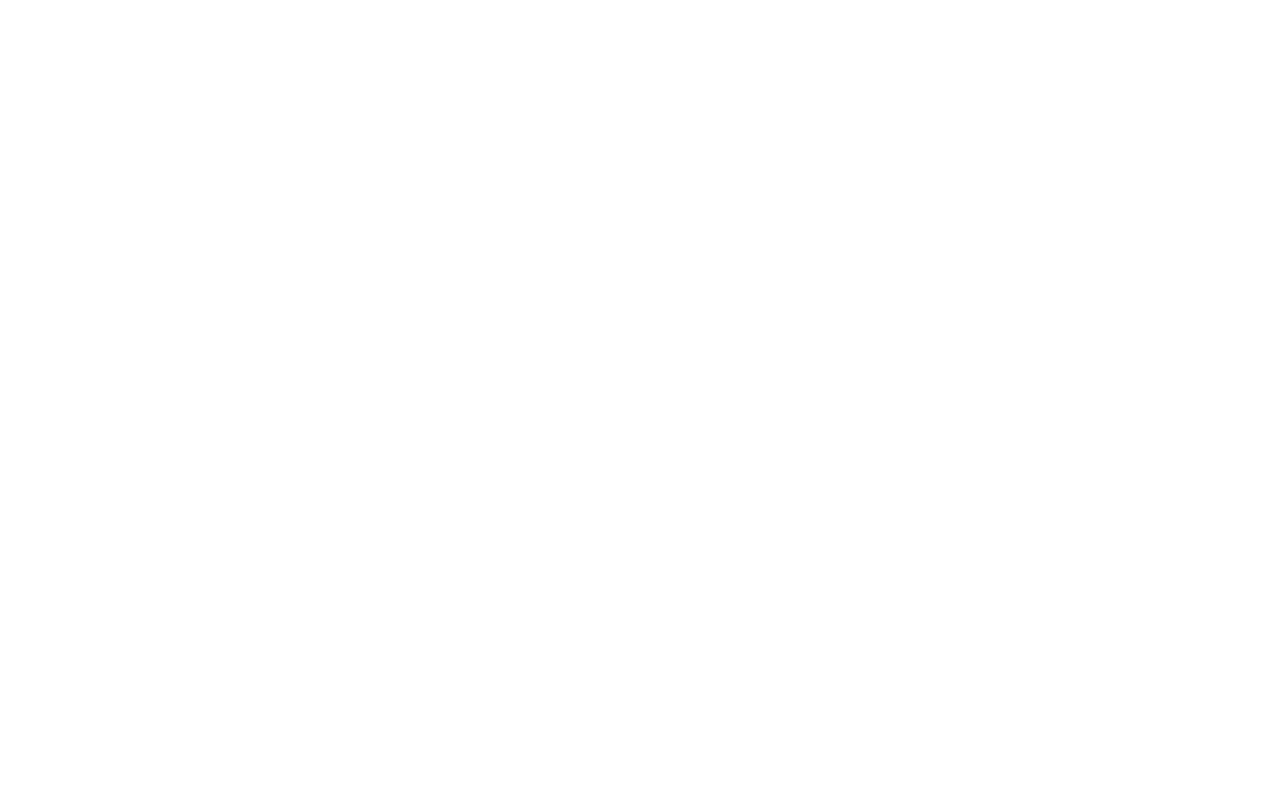
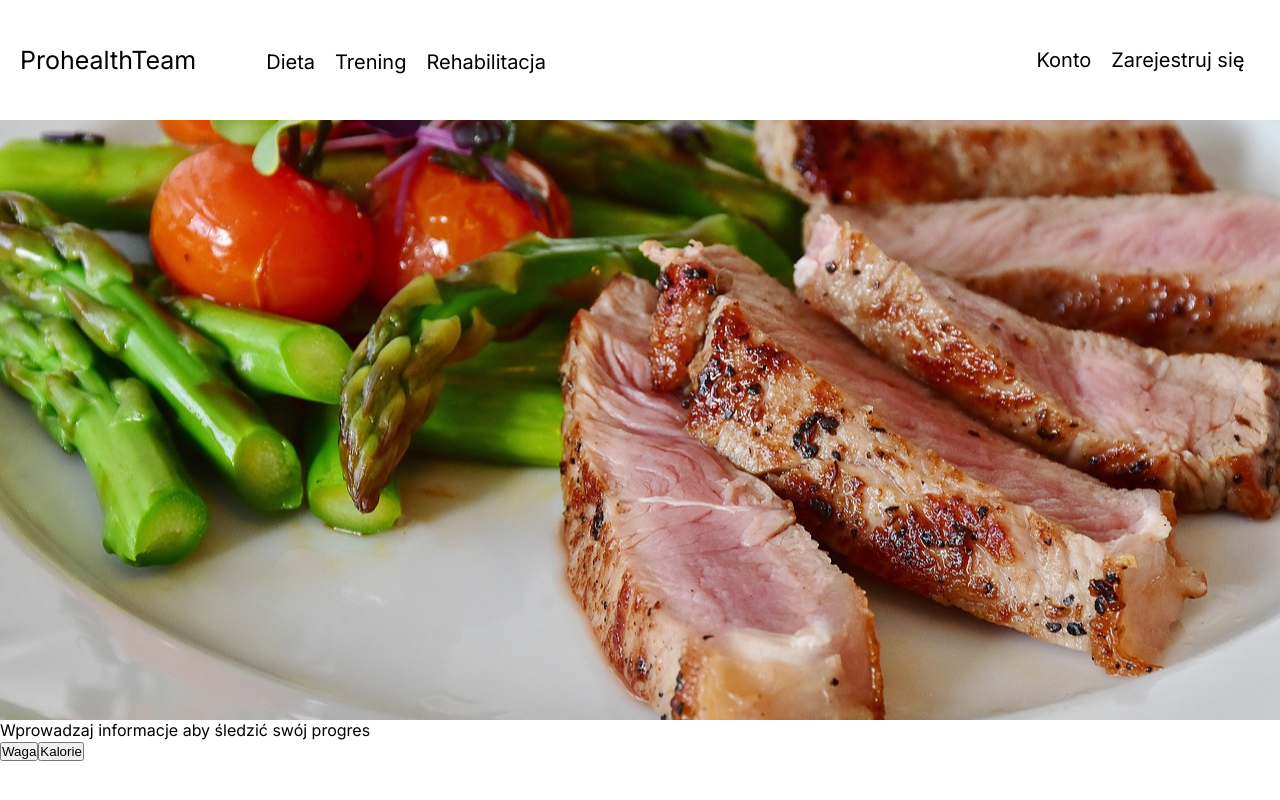
Before and after one commit to Pawko23/ProhealthTeam, a React (Create React App) app: page /userprogress in a window 1280 px wide. Before the commit this address had no page. Shown: the top 800 px of the page. Built offline with nearby package versions, Linux system fonts and the light colour scheme.

Commit message:
initial component for user progress

```diff
--- a/src/Routes.js
+++ b/src/Routes.js
@@ -9,6 +9,7 @@
 import RehabMain from './components/RehabMain';
 import RecipeDetails from './components/RecipeDetails';
 import BmiCalculator from './components/BmiCalculator';
+import UserProgress from './components/UserProgress';
 
 function AppRoutes() {
   return (
@@ -22,6 +23,7 @@
       <Route path='/recipes' element={<DietMain />} />
       <Route path='/recipes/:id' element={<RecipeDetails />} />
       <Route path='/bmicalculator' element={<BmiCalculator />} />
+      <Route path='/userprogress' element={<UserProgress />} />
     </Routes>
   );
 }
--- a/src/components/DietMain.js
+++ b/src/components/DietMain.js
@@ -34,7 +34,7 @@
       <div className={DietMainStyles.container}>
         <div className={DietMainStyles['diet-buttons']}>
           <button className={DietMainStyles['diet-btn']} id='progress-btn'><Link to='/bmicalculator'>Kalkulator BMI</Link></button>
-          <button className={DietMainStyles['diet-btn']} id='progress-btn'><Link to=''>Mój Progres</Link></button>
+          <button className={DietMainStyles['diet-btn']} id='progress-btn'><Link to='/userprogress'>Mój Progres</Link></button>
         </div>
 
         <div className={DietMainStyles['search-bar-box']}>
@@ -69,54 +69,6 @@
                   </Link>
         ) : null;
       })}
-
-
-
-
-
-
-        {/* <div className={DietMainStyles['recipes-container']}>
-          <div className={DietMainStyles['meal-recipes']}>
-            <h3>ŚNIADANIA</h3>
-            <div>
-                {recipes
-                .filter((recipe) => recipe.type === 'breakfast')
-                .map((recipe) => (
-                  <Link to={`/recipes/${recipe._id}`}>
-                    <div
-                      className={DietMainStyles['recipe-box']}
-                      key={recipe._id}
-                    >
-                      <div className={DietMainStyles['recipe-img']}></div>
-                      <p className={DietMainStyles['recipe-name']}>
-                        {recipe.name}
-                      </p>
-                    </div>
-                  </Link>
-                ))}
-              </div>
-          </div>
-          <div className={DietMainStyles['meal-recipes']}>
-            <h3>II ŚNIADANIA</h3>
-            <div>
-                {recipes
-                .filter((recipe) => recipe.type === 'second_breakfast')
-                .map((recipe) => (
-                  <Link to={`/recipes/${recipe._id}`}>
-                    <div
-                      className={DietMainStyles['recipe-box']}
-                      key={recipe._id}
-                    >
-                      <div className={DietMainStyles['recipe-img']}></div>
-                      <p className={DietMainStyles['recipe-name']}>
-                        {recipe.name}
-                      </p>
-                    </div>
-                  </Link>
-                ))}
-              </div>
-          </div>
-        </div> */}
       </div>
       <Footer />
     </>
--- /dev/null
+++ b/src/components/UserProgress.js
@@ -0,0 +1,98 @@
+import React, { useState, useEffect } from 'react'
+import Link from 'react-router-dom'
+import ProgressStyles from '../styles/UserProgress.module.css'
+import Navbar from './Navbar'
+import Header from './Header'
+import Footer from './Footer'
+import DietPageHero from '../img/diet.jpg';
+
+const Weight = () => {
+    return (
+        <>
+            <div className={ProgressStyles['weight-container']}>
+                <div className={ProgressStyles['data-box']}>
+                    <label>Ustaw swój cel</label>
+                    <input type='number'></input>
+                    <label>Wprowadź obecną wagę:</label>
+                    <input type='number'></input>
+                </div>
+                <div className={ProgressStyles['graph-box']}></div>
+                <button>Zapisz dane</button>
+            </div>
+        </>
+    )
+}
+
+const Kcal = () => {
+    return (
+        <>
+            <div className={ProgressStyles['kcal-container']}>
+                <div className={ProgressStyles['intake-box']}>
+                    <p>Oblicz swoje zapotrzebowanie</p>
+                    <label>Wiek</label>
+                    <input type='number'></input>
+                    <label>Waga</label>
+                    <input type='number'></input>
+                    <label>Wzrost</label>
+                    <input type='number'></input>
+                    <label>Kobieta</label>
+                    <input type='radio'></input>
+                    <label>Mężczyzna</label>
+                    <input type='radio'></input>
+                    <p>Aktywność</p>
+                    <label>Niska( znikoma aktywność fizyczna )</label>
+                    <input type='checkbox'></input>
+                    <label>Średnia( 1-3 treningi w tygodniu )</label>
+                    <input type='checkbox'></input>
+                    <label>Wysoka( więcej niż 3 treningi w tygodniu )</label>
+                    <input type='checkbox'></input>
+                    <button type='submit'>Oblicz</button>
+                </div>
+                <div className={ProgressStyles['intake-results']}>
+                    <label>Aby schudnąć: </label>
+                    <p>2300</p>
+                    <label>Aby utrzymać: </label>
+                    <p>2500</p>
+                    <label>Aby przytyć: </label>
+                    <p>2800</p>
+                </div>
+            </div>
+        </>
+    )
+}
+
+
+
+const UserProgress = () => {
+
+    const [option, setOption] = useState(null)
+
+    const selectOption = (option) => {
+        setOption(option)
+    }
+
+    return (
+        <>
+            <Navbar />
+            <Header
+                heroImage={DietPageHero}
+            />
+            <div className={ProgressStyles.container}>
+                <div className={ProgressStyles['info-box']}>
+                    <p>Wprowadzaj informacje aby śledzić swój progres</p>
+                </div>
+                <div className={ProgressStyles['option-box']}>
+                    <button onClick={() => selectOption('weight')}>Waga</button>
+                    <button onClick={() => selectOption('kcal')}>Kalorie</button>
+                </div>
+
+                {option === 'weight' && <Weight />}
+                {option === 'kcal' && <Kcal />}
+
+            </div>
+            <Footer />
+        </>
+    )
+}
+
+export default UserProgress
--- /dev/null
+++ b/src/styles/UserProgress.module.css
@@ -0,0 +1,15 @@
+*, *::before, *::after {
+  box-sizing: border-box;
+  margin: 0;
+  padding: 0;
+}
+
+html {
+  font-size: 62.5%;
+  scroll-behavior: smooth;
+}
+
+body {
+  font-family: "Inter", sans-serif;
+  font-size: 1.6rem;
+}/*# sourceMappingURL=UserProgress.module.css.map */
--- /dev/null
+++ b/src/styles/UserProgress.module.scss
@@ -0,0 +1,15 @@
+*, *::before, *::after {
+    box-sizing: border-box;
+    margin: 0;
+    padding: 0;
+}
+
+html {
+    font-size: 62.5%;
+    scroll-behavior: smooth;
+}
+
+body {
+    font-family: 'Inter', sans-serif;
+    font-size: 1.6rem;
+}
```
Also changed, not shown: 1 other file (tests, documents, lock files or other folders).
